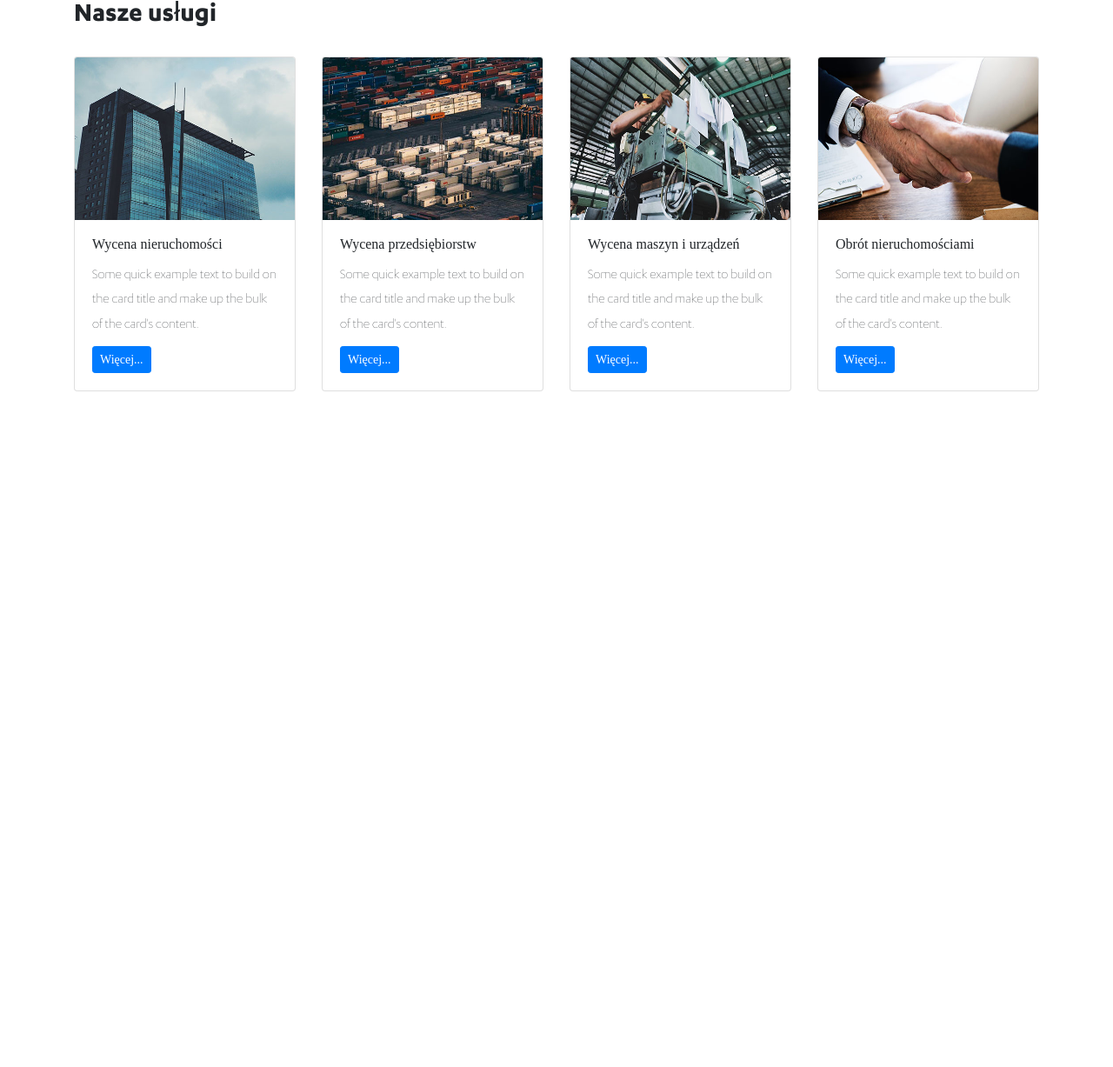
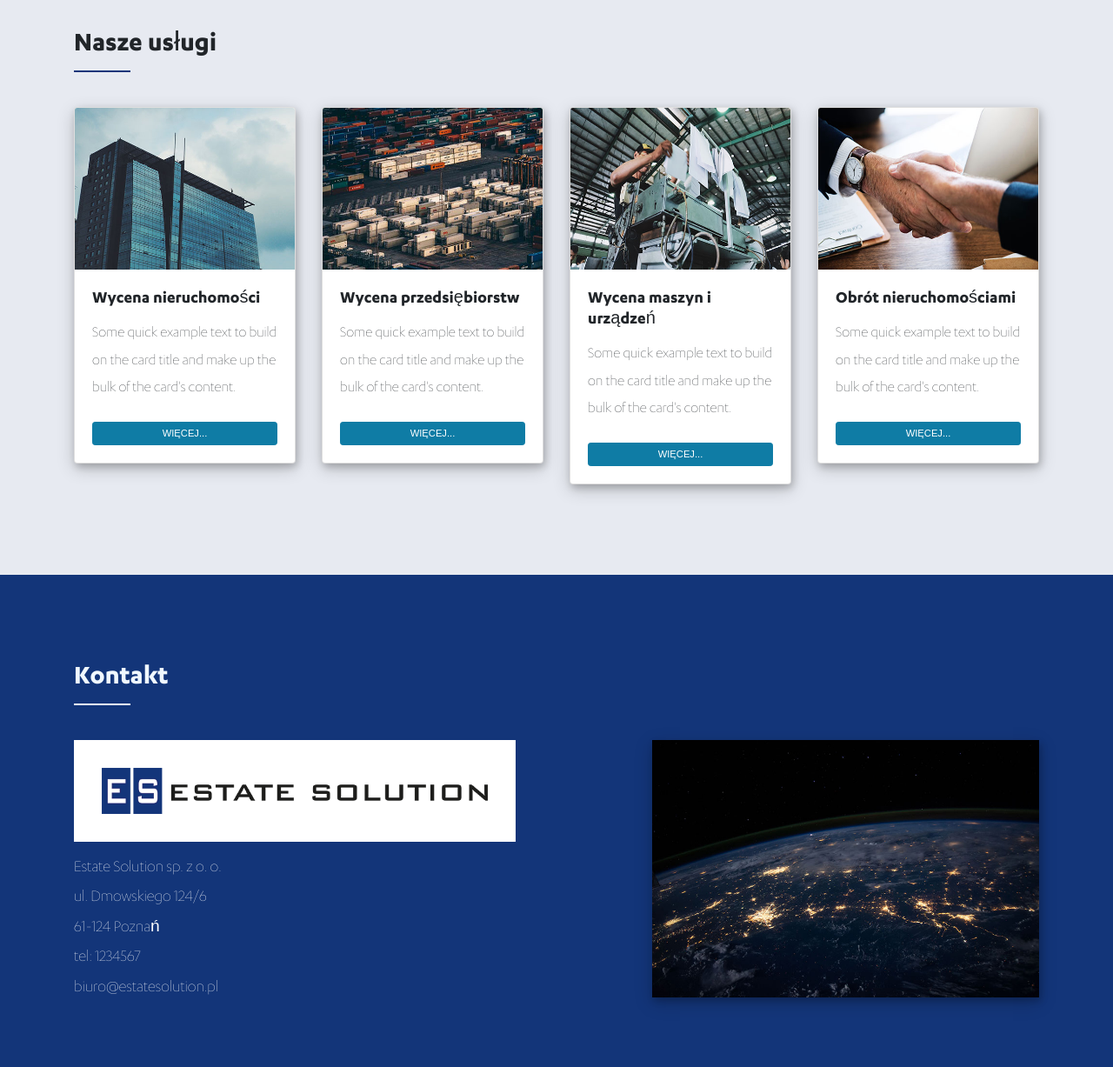
Before and after one commit to patrykbaklaj/estatesolution, a website built with webpack: page index.html in a window 1280 px wide. Shown: the part 1479-2706 px from the top of the page at 87% size. Before the commit the page ends 1929 px from the top, so only its background shows below. Built offline with nearby package versions, Linux system fonts and the light colour scheme; files whose address does not match are found by name; a web font is replaced by a local one.

Commit message:
Add services and contact section

```diff
--- a/app/scss/main.scss
+++ b/app/scss/main.scss
@@ -100,12 +100,16 @@ body {
             padding-top: 1em;
         }
 
+
+    }
+}
+
 .btn {
     transition: all .35s;
     font-family: 'Montserrat SemiBold', sans-serif;
     text-transform: uppercase;
-            font-size: 0.3em;
-            background: #0f7ca5;
+    font-size: .9rem;
+    background: $btn-background;
     border-color: #0f7ca5;
 
     @media (max-width: 600px) {
@@ -114,41 +118,123 @@ body {
 
     &:hover {
         background: $logo-blue;
-                color: inherit;
         border-color: $logo-blue;
-            }
-        }
+        color: $btn-hover;
     }
 }
 
 .about {
 
-    padding-top: 7rem;
+    padding: 6rem 0 5rem 0;
 
-    .h2 {
+    h2 {
         font-family: 'Karbon Bold', sans-serif;
-        padding-bottom: 1.5rem;
+        padding-bottom: .5rem;
+        position: relative;
+        display: inline-block;
+        margin-bottom: 3rem;
+        cursor: pointer;
+
+        &::after {
+            content: "";
+            position: absolute;
+            bottom: -8px;
+            left: 0;
+            width: 65px;
+            height: 2px;
+            background: $h2-border;
+            transition: all .5s ease-in-out;
+        }
+
+        &:hover {
+
+            &::after {
+                width: 110%;
+            }
+        }
     }
 
     p {
         font-family: 'Karbon Thin', sans-serif;
         line-height: 1.8;
         margin-bottom: .7em;
+        font-size: 1.1em;
     }
 
     img {
         width: 100%;
         height: auto;
+
+        &.img-fluid {
+            box-shadow: 2px 4px 8px 0 rgba(0, 0, 0, 0.2), 0 6px 20px 0 rgba(0, 0, 0, 0.19);
+        }
     }
 }
 
 .services {
 
     @extend .about;
+    background: rgba(19, 53, 121, 0.1);
 
-    .h2 {
+    .btn {
+        font-size: .7rem;
+    }
 
+    .card {
+        box-shadow: 2px 4px 8px 0 rgba(0, 0, 0, 0.2), 0 6px 20px 0 rgba(0, 0, 0, 0.19);
+        transition: all .3s ease-in-out;
+        cursor: pointer;
+
+        &:hover {
+            transform: scale(1.05);
+        }
+    }
+
+    .h5 {
+        font-family: 'Karbon Bold', sans-serif;
+    }
+
+    p {
+        font-family: 'Karbon Thin', sans-serif;
+    }
+}
+
+.contact {
     @extend .about;
+
+    background: $logo-blue;
+    color: aliceblue;
+
+    h2 {
+        &::after {
+            background: white;
+        }
+    }
+
+    .logo {
+        width: 80%;
+        height: auto;
+        background: white;
+        padding: 2em;
+    }
+
+    h5 {
+
+        color: $contact-text;
+        font-size: 1.2rem;
+        font-family: 'Karbon Thin', sans-serif;
+        padding-top: .8em;
+        transition: all .4s;
+
+        &:hover {
+            text-shadow: 1px 1px 10px white;
+            cursor: pointer;
+        }
+
+        a {
+            text-decoration: none;
+            color: inherit;
+        }
     }
 
 }
--- a/app/scss/partials/_colors.scss
+++ b/app/scss/partials/_colors.scss
@@ -3,7 +3,11 @@ $nav-items: #ffffff;
 $intro-header: #ffffff;
 $nav-items-border: #ffffff;
 $logo-blue: #133579;
-
+$btn-hover: #ffffff;
+$btn-background: #0f7ca5;
+$h2-border: #133579;
+$contact-text: #ffffff;
+$contact-text-hover: #0f7ca5;
 
 $menu-icons: rgb(103, 111, 117);
 $menu-icons-hover: #1fb5e3;
--- a/index.html
+++ b/index.html
@@ -70,9 +70,9 @@
 
   <section class="about">
     <div class="container">
+      <h2 class="h2">Wyceny nieruchomości Poznań</h2>
       <div class="row">
-        <div class="col-12 col-md-6">
-          <h2 class="h2">Wyceny nieruchomości Poznań</h2>
+        <div class="col-12 col-lg-6 order-md-12">
           <p>
             <strong>Estate Solution</strong> jest odpowiedzią na współczesne potrzeby profesjonalnej, specjalistycznej i kompleksowej obsługi rynku nieruchomości i sektorów komplementarnych.
           </p>
@@ -81,7 +81,7 @@
             Nasza firma stanowi ukoronowanie ponad dziesięcioletnich starań zespołu Biura Techniczno - Inżynieryjnego w budowie relacji z szeroko pojętym światem nieruchomości i dóbr inwestycyjnych. Zaprocentowały różnorodne i bogate doświadczenia z zakresu wyceny mienia, doradztwa inwestycyjnego, aktywny kontakt z instytucjami naukowo-badawczymi i konsekwentna polityka rozwoju własnego. Jako zespół jesteśmy rozpoznawani i cenieni przez uczestników rynku nieruchomości, przedstawicieli biznesu i podmioty publiczne.
           </p>
         </div>
-        <div class="col-12 col-md-6 d-flex flex-column justify-content-center ml-auto pl-5">
+        <div class="col-12 col-lg-6 d-flex flex-column justify-content-center ml-auto pr-lg-5 order-md-1">
           <img src="app/assets/images/rzeczoznawcy-poznan-2.jpg" alt="Rzeczoznawcy majątkowi Poznań" class="img-fluid">
         </div>
       </div>
@@ -92,45 +92,64 @@
     <div class="container">
       <h2 class="h2">Nasze usługi</h2>
       <div class="row">
-        <div class="col-6 col-lg-3">
-          <div class="card">
+        <div class="col-sm-12 col-md-6 col-lg-3">
+          <div class="card mb-4">
             <img class="card-img-top" src="app/assets/images/services-1.jpg" alt="Wycena nieruchomości">
             <div class="card-body">
-              <h5 class="card-title">Wycena nieruchomości</h5>
+              <h5 class="card-title h5">Wycena nieruchomości</h5>
               <p class="card-text">Some quick example text to build on the card title and make up the bulk of the card's content.</p>
-              <a href="#" class="btn btn-primary btn-sm">Więcej...</a>
+              <a href="#" class="btn btn-primary btn-sm btn-block mt-4">Więcej...</a>
             </div>
           </div>
         </div>
-        <div class="col-6 col-lg-3">
-          <div class="card">
+        <div class="col-sm-12 col-md-6 col-lg-3">
+          <div class="card mb-4">
             <img class="card-img-top" src="app/assets/images/services-2.jpg" alt="Wycena nieruchomości">
             <div class="card-body">
-              <h5 class="card-title">Wycena przedsiębiorstw</h5>
+              <h5 class="card-title h5">Wycena przedsiębiorstw</h5>
               <p class="card-text">Some quick example text to build on the card title and make up the bulk of the card's content.</p>
-              <a href="#" class="btn btn-primary btn-sm">Więcej...</a>
+              <a href="#" class="btn btn-primary btn-sm btn-block mt-4">Więcej...</a>
             </div>
           </div>
         </div>
-        <div class="col-6 col-lg-3">
-          <div class="card">
+        <div class="col-sm-12 col-md-6 col-lg-3">
+          <div class="card mb-4">
             <img class="card-img-top" src="app/assets/images/services-3.jpg" alt="Wycena nieruchomości">
             <div class="card-body">
-              <h5 class="card-title">Wycena maszyn i urządzeń</h5>
+              <h5 class="card-title h5">Wycena maszyn i urządzeń</h5>
               <p class="card-text">Some quick example text to build on the card title and make up the bulk of the card's content.</p>
-              <a href="#" class="btn btn-primary btn-sm">Więcej...</a>
+              <a href="#" class="btn btn-primary btn-sm btn-block mt-4">Więcej...</a>
             </div>
           </div>
         </div>
-        <div class="col-6 col-lg-3">
-          <div class="card">
+        <div class="col-sm-12 col-md-6 col-lg-3">
+          <div class="card mb-4">
             <img class="card-img-top" src="app/assets/images/services-4.jpg" alt="Wycena nieruchomości">
             <div class="card-body">
-              <h5 class="card-title">Obrót nieruchomościami</h5>
+              <h5 class="card-title h5">Obrót nieruchomościami</h5>
               <p class="card-text">Some quick example text to build on the card title and make up the bulk of the card's content.</p>
-              <a href="#" class="btn btn-primary btn-sm">Więcej...</a>
+              <a href="#" class="btn btn-primary btn-sm btn-block mt-4">Więcej...</a>
             </div>
           </div>
+        </div>
+      </div>
+    </div>
+  </section>
+
+  <section class="contact">
+    <div class="container">
+      <h2 class="h2">Kontakt</h2>
+      <div class="row">
+        <div class="col-12 col-md-7">
+          <img class="logo" src="app/assets/images/estatesolution-logo-small.png" alt="EState Solution Logo">
+          <h5>Estate Solution sp. z o. o.</h5>
+          <h5>ul. Dmowskiego 124/6</h5>
+          <h5>61-124 Poznań</h5>
+          <h5><a href="tel: 1234567">tel: 1234567</a></h5>
+          <h5><a href="mailto:biuro@estatesolution.pl">biuro@estatesolution.pl</a></h5>
+        </div>
+        <div class="col-12 col-md-5 d-flex flex-column justify-content-center">
+          <img class="img-fluid" src="app/assets/images/contact-1.jpg" alt="Kontakt z firmą EState Solution">
         </div>
       </div>
     </div>
```
Also changed, not shown: app/assets/images/contact-1.jpg (added), app/build/main.css. Lines whose indentation alone changed are shown as unchanged.
